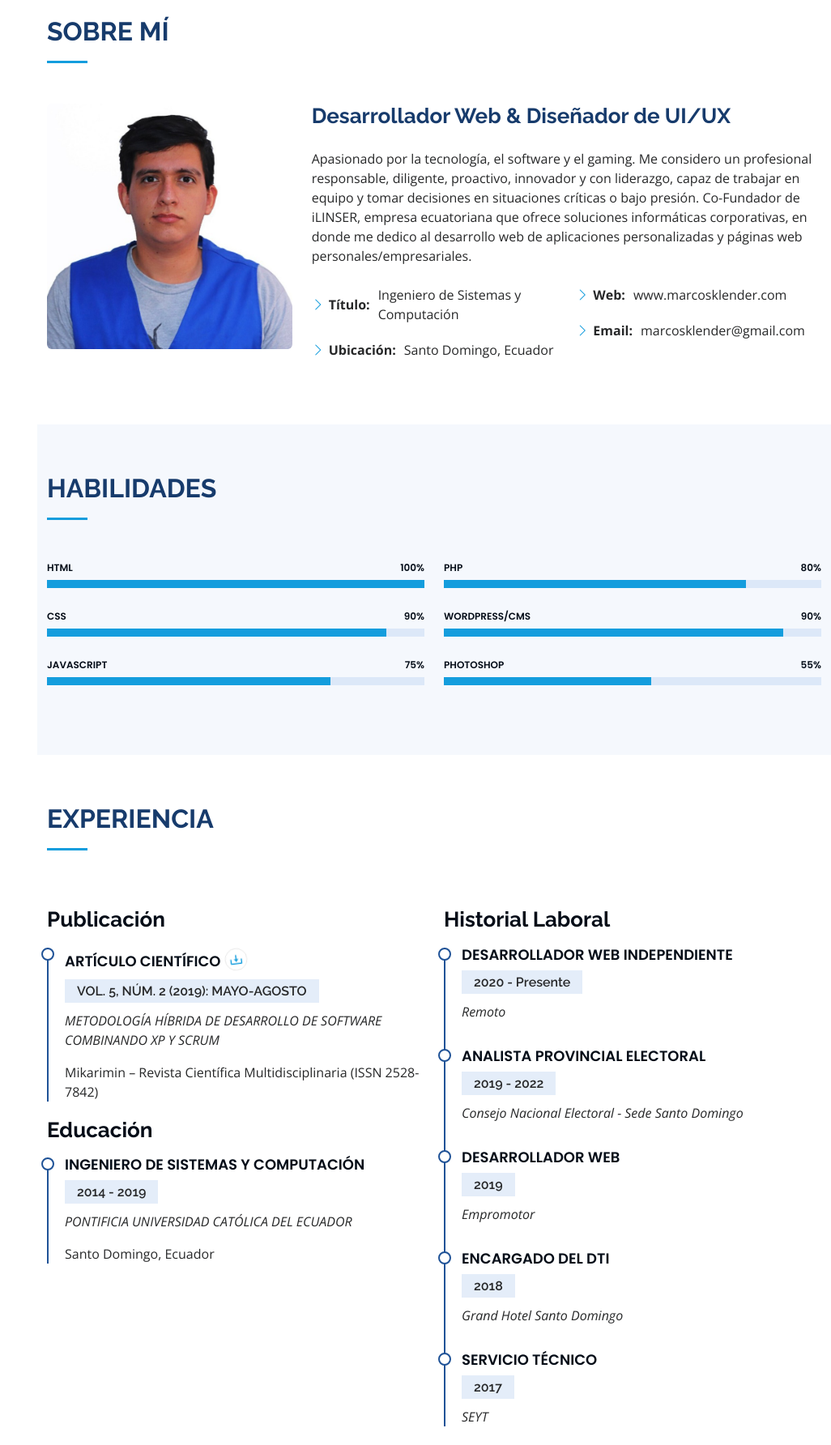
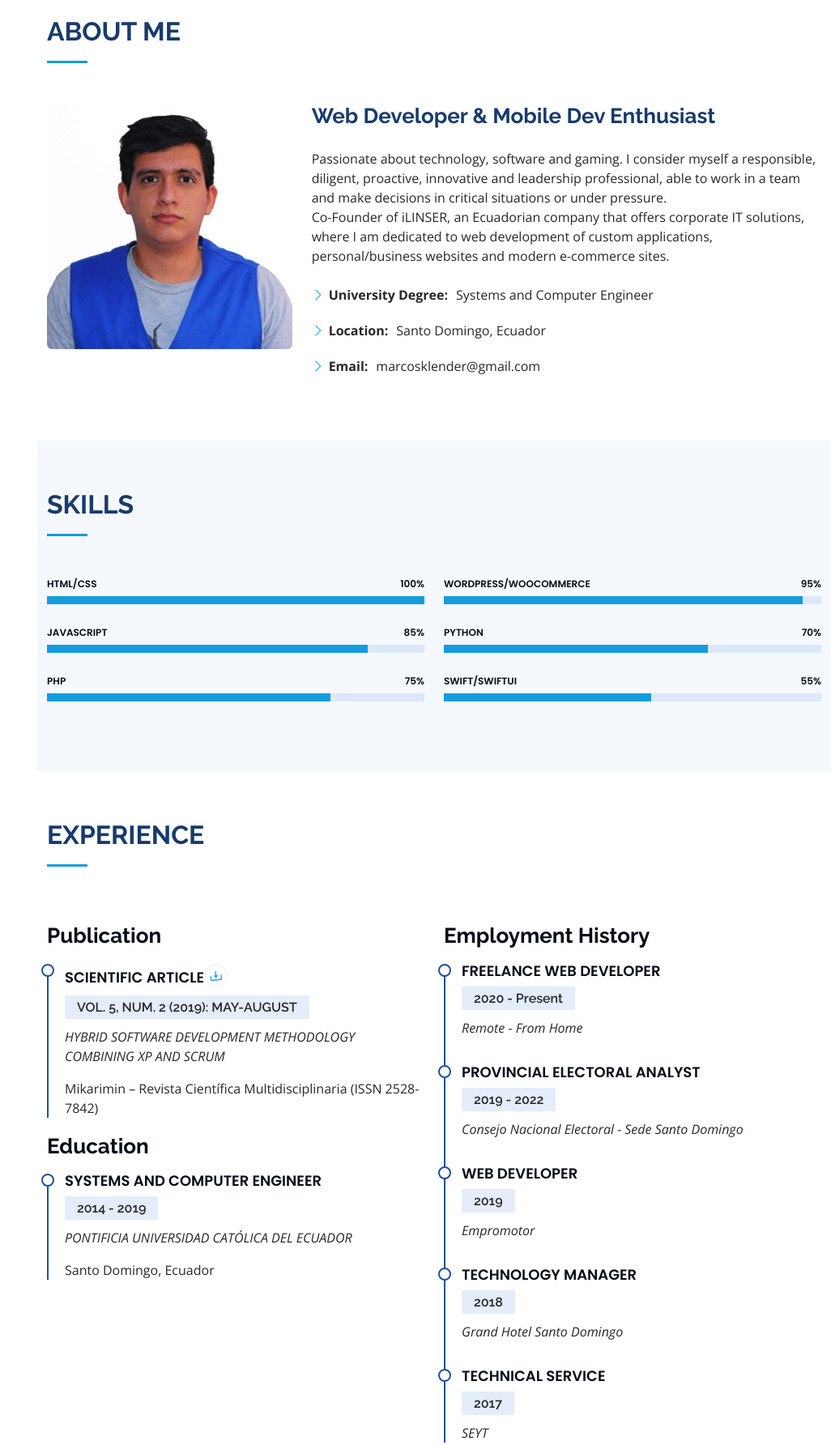
Before and after one commit to MarcosKlender/Portafolio, a plain HTML site: page index.html in a window 1280 px wide. Shown: the part 840-2624 px from the top of the page at 81% size, without its empty margins (254-1280 px from the left). Drawn offline with nearby package versions, Linux system fonts and the light colour scheme.

Commit message:
Website translated. Bug fixes.

```diff
--- a/index.html
+++ b/index.html
@@ -1,12 +1,12 @@
 <!DOCTYPE html>
-<html lang="es">
+<html lang="en">
 
 <head>
   <meta charset="utf-8">
   <meta content="width=device-width, initial-scale=1.0" name="viewport">
 
-  <title>MarcosKlender - Portafolio</title>
-  <meta content="Portafolio personal de Klender Carrasco" name="description">
+  <title>MarcosKlender</title>
+  <meta content="Personal portfolio by Klender Carrasco" name="description">
   <meta name="theme-color" content="#040b14">
 
   <!-- Favicons -->
@@ -55,17 +55,17 @@
 
       <nav id="navbar" class="nav-menu navbar">
         <ul>
-          <li><a href="#hero" class="nav-link scrollto active"><i class="bx bx-home"></i> <span>INICIO</span></a></li>
-          <li><a href="#about" class="nav-link scrollto"><i class="bx bx-user"></i> <span>SOBRE MÍ</span></a></li>
-          <li><a href="#skills" class="nav-link scrollto"><i class="bx bx-code-block"></i> <span>HABILIDADES</span></a>
+          <li><a href="#hero" class="nav-link scrollto active"><i class="bx bx-home"></i> <span>HOME</span></a></li>
+          <li><a href="#about" class="nav-link scrollto"><i class="bx bx-user"></i> <span>ABOUT ME</span></a></li>
+          <li><a href="#skills" class="nav-link scrollto"><i class="bx bx-code-block"></i> <span>SKILLS</span></a>
           </li>
-          <li><a href="#resume" class="nav-link scrollto"><i class='bx bx-spreadsheet'></i> <span>EXPERIENCIA</span></a>
+          <li><a href="#resume" class="nav-link scrollto"><i class='bx bx-spreadsheet'></i> <span>EXPERIENCE</span></a>
           </li>
-          <!-- <li><a href="#services" class="nav-link scrollto"><i class="bx bx-briefcase"></i> <span>SERVICIOS</span></a>
+          <!-- <li><a href="#services" class="nav-link scrollto"><i class="bx bx-briefcase"></i> <span>SERVICES</span></a>
           </li> -->
-          <li><a href="#portfolio" class="nav-link scrollto"><i class="bx bx-briefcase"></i> <span>PORTAFOLIO</span></a>
+          <li><a href="#portfolio" class="nav-link scrollto"><i class="bx bx-briefcase"></i> <span>PORTFOLIO</span></a>
           </li>
-          <li><a href="#contact" class="nav-link scrollto"><i class="bx bx-envelope"></i> <span>CONTACTO</span></a></li>
+          <li><a href="#contact" class="nav-link scrollto"><i class="bx bx-envelope"></i> <span>CONTACT</span></a></li>
         </ul>
       </nav>
     </div>
@@ -76,7 +76,8 @@
   <section id="hero" class="d-flex flex-column justify-content-center align-items-center">
     <div class="hero-container" data-aos="fade-in">
       <h1>Klender Carrasco</h1>
-      <p><span class="typed" data-typed-items="Ingeniero, Desarrollador, Emprendedor, Asesor"></span></p>
+      <p><span class="typed"
+          data-typed-items="Systems Engineer, Web Developer, Mobile Dev Enthusiast, Technological Advisor"></span></p>
     </div>
   </section>
   <!-- End Hero -->
@@ -88,7 +89,7 @@
       <div class="container">
 
         <div class="section-title">
-          <h2>SOBRE MÍ</h2>
+          <h2>ABOUT ME</h2>
         </div>
 
         <div class="row">
@@ -96,26 +97,22 @@
             <img src="assets/img/profile-img.png" class="img-fluid rounded" alt="">
           </div>
           <div class="col-lg-8 pt-4 pt-lg-0 content" data-aos="fade-left">
-            <h3>Desarrollador Web &amp; Diseñador de UI/UX</h3>
-            <p class="my-4">Apasionado por la tecnología, el software y el gaming. Me considero un profesional
-              responsable, diligente, proactivo, innovador y con liderazgo, capaz de trabajar en equipo y tomar
-              decisiones en situaciones críticas o bajo presión.
-              Co-Fundador de iLINSER, empresa ecuatoriana que ofrece soluciones informáticas corporativas, en donde me
-              dedico al desarrollo web de aplicaciones personalizadas y páginas web personales/empresariales.</p>
+            <h3>Web Developer &amp; Mobile Dev Enthusiast</h3>
+            <p class="my-4">Passionate about technology, software and gaming. I consider myself a responsible, diligent,
+              proactive, innovative and leadership professional, able to work in a team and make decisions in critical
+              situations
+              or under pressure. <br> Co-Founder of iLINSER, an Ecuadorian company that offers corporate IT solutions,
+              where I am
+              dedicated to web development of custom applications, personal/business websites and modern e-commerce
+              sites.</p>
             <div class="row">
-              <div class="col-lg-6">
+              <div class="col-lg-12">
                 <ul>
-                  <li><i class="bi bi-chevron-right"></i> <strong>Título:</strong> <span>Ingeniero de Sistemas y
-                      Computación</span></li>
-                  <li><i class="bi bi-chevron-right"></i> <strong>Ubicación:</strong> <span>Santo Domingo,
-                      Ecuador</span></li>
-                </ul>
-              </div>
-              <div class="col-lg-6">
-                <ul>
-                  <li><i class="bi bi-chevron-right"></i> <strong>Web:</strong> <span>www.marcosklender.com</span></li>
+                  <li><i class="bi bi-chevron-right"></i> <strong>University Degree:</strong> <span>Systems and Computer
+                      Engineer</span></li>
+                  <li><i class="bi bi-chevron-right"></i> <strong>Location:</strong> <span>Santo Domingo, Ecuador</span>
+                  </li>
                   <li><i class="bi bi-chevron-right"></i> <strong>Email:</strong> <span>marcosklender@gmail.com</span>
-                  </li>
                 </ul>
               </div>
             </div>
@@ -131,7 +128,7 @@
       <div class="container">
 
         <div class="section-title">
-          <h2>HABILIDADES</h2>
+          <h2>SKILLS</h2>
         </div>
 
         <div class="row skills-content">
@@ -139,7 +136,7 @@
           <div class="col-lg-6" data-aos="fade-up">
 
             <div class="progress">
-              <span class="skill">HTML <i class="val">100%</i></span>
+              <span class="skill">HTML/CSS <i class="val">100%</i></span>
               <div class="progress-bar-wrap">
                 <div class="progress-bar" role="progressbar" aria-valuenow="100" aria-valuemin="0" aria-valuemax="100">
                 </div>
@@ -147,15 +144,15 @@
             </div>
 
             <div class="progress">
-              <span class="skill">CSS <i class="val">90%</i></span>
+              <span class="skill">JavaScript <i class="val">85%</i></span>
               <div class="progress-bar-wrap">
-                <div class="progress-bar" role="progressbar" aria-valuenow="90" aria-valuemin="0" aria-valuemax="100">
+                <div class="progress-bar" role="progressbar" aria-valuenow="85" aria-valuemin="0" aria-valuemax="100">
                 </div>
               </div>
             </div>
 
             <div class="progress">
-              <span class="skill">JavaScript <i class="val">75%</i></span>
+              <span class="skill">PHP <i class="val">75%</i></span>
               <div class="progress-bar-wrap">
                 <div class="progress-bar" role="progressbar" aria-valuenow="75" aria-valuemin="0" aria-valuemax="100">
                 </div>
@@ -167,23 +164,23 @@
           <div class="col-lg-6" data-aos="fade-up" data-aos-delay="100">
 
             <div class="progress">
-              <span class="skill">PHP <i class="val">80%</i></span>
+              <span class="skill">WordPress/WooCommerce <i class="val">95%</i></span>
               <div class="progress-bar-wrap">
-                <div class="progress-bar" role="progressbar" aria-valuenow="80" aria-valuemin="0" aria-valuemax="100">
+                <div class="progress-bar" role="progressbar" aria-valuenow="95" aria-valuemin="0" aria-valuemax="100">
                 </div>
               </div>
             </div>
 
             <div class="progress">
-              <span class="skill">WordPress/CMS <i class="val">90%</i></span>
+              <span class="skill">Python <i class="val">70%</i></span>
               <div class="progress-bar-wrap">
-                <div class="progress-bar" role="progressbar" aria-valuenow="90" aria-valuemin="0" aria-valuemax="100">
+                <div class="progress-bar" role="progressbar" aria-valuenow="70" aria-valuemin="0" aria-valuemax="100">
                 </div>
               </div>
             </div>
 
             <div class="progress">
-              <span class="skill">Photoshop <i class="val">55%</i></span>
+              <span class="skill">Swift/SwiftUI <i class="val">55%</i></span>
               <div class="progress-bar-wrap">
                 <div class="progress-bar" role="progressbar" aria-valuenow="55" aria-valuemin="0" aria-valuemax="100">
                 </div>
@@ -200,52 +197,51 @@
       <div class="container">
 
         <div class="section-title">
-          <h2>EXPERIENCIA</h2>
+          <h2>EXPERIENCE</h2>
         </div>
         <div class="row">
           <div class="col-lg-6" data-aos="fade-up">
-            <h3 class="resume-title">Publicación</h3>
+            <h3 class="resume-title">Publication</h3>
             <div class="resume-item pb-0">
-              <h4>Artículo Científico <a
-                  href="http://45.238.216.13/ojs/index.php/mikarimin/article/download/1233/814"><i
+              <h4>Scientific Article<a href="http://45.238.216.13/ojs/index.php/mikarimin/article/download/1233/814"><i
                     class='bx bx-download bx-tada bx-border-circle'></i></a></h4>
-              <h5>VOL. 5, NÚM. 2 (2019): MAYO-AGOSTO</h5>
-              <p><em>METODOLOGÍA HÍBRIDA DE DESARROLLO DE SOFTWARE COMBINANDO XP Y SCRUM</em></p>
+              <h5>VOL. 5, NUM. 2 (2019): MAY-AUGUST</h5>
+              <p><em>HYBRID SOFTWARE DEVELOPMENT METHODOLOGY COMBINING XP AND SCRUM</em></p>
               <p>Mikarimin – Revista Científica Multidisciplinaria (ISSN 2528-7842)</p>
             </div>
 
-            <h3 class="resume-title">Educación</h3>
+            <h3 class="resume-title">Education</h3>
             <div class="resume-item">
-              <h4>Ingeniero de Sistemas y Computación</h4>
+              <h4>Systems and Computer Engineer</h4>
               <h5>2014 - 2019</h5>
               <p><em>PONTIFICIA UNIVERSIDAD CATÓLICA DEL ECUADOR</em></p>
               <p>Santo Domingo, Ecuador</p>
             </div>
           </div>
           <div class="col-lg-6" data-aos="fade-up" data-aos-delay="100">
-            <h3 class="resume-title">Historial Laboral</h3>
+            <h3 class="resume-title">Employment History</h3>
             <div class="resume-item">
-              <h4>Desarrollador Web Independiente</h4>
-              <h5>2020 - Presente</h5>
-              <p><em>Remoto</em></p>
+              <h4>Freelance Web Developer</h4>
+              <h5>2020 - Present</h5>
+              <p><em>Remote - From Home</em></p>
             </div>
             <div class="resume-item">
-              <h4>Analista Provincial Electoral</h4>
+              <h4>Provincial Electoral Analyst</h4>
               <h5>2019 - 2022</h5>
               <p><em>Consejo Nacional Electoral - Sede Santo Domingo</em></p>
             </div>
             <div class="resume-item">
-              <h4>Desarrollador Web</h4>
+              <h4>Web Developer</h4>
               <h5>2019</h5>
               <p><em>Empromotor</em></p>
             </div>
             <div class="resume-item">
-              <h4>Encargado del DTI</h4>
+              <h4>Technology Manager</h4>
               <h5>2018</h5>
               <p><em>Grand Hotel Santo Domingo</em></p>
             </div>
             <div class="resume-item">
-              <h4>Servicio Técnico</h4>
+              <h4>Technical Service</h4>
               <h5>2017</h5>
               <p><em>SEYT</em></p>
             </div>
@@ -300,18 +296,19 @@
       <div class="container">
 
         <div class="section-title">
-          <h2>PORTAFOLIO</h2>
-          <p>Aquí encontrarás parte de los proyectos en los que he trabajado. Utiliza el filtro de abajo para ordenarlos
-            por categoría.</p>
+          <h2>PORTFOLIO</h2>
+          <p class="text-center">Use the filter below to see the different projects I have worked on, you can also
+            enlarge the images and go directly to the websites.</p>
         </div>
 
         <div class="row" data-aos="fade-up">
           <div class="col-lg-12 d-flex justify-content-center">
             <ul id="portfolio-flters">
-              <li data-filter="*" class="filter-active">Todos</li>
+              <li data-filter="*" class="filter-active">All</li>
               <li data-filter=".filter-personal">Personal</li>
-              <li data-filter=".filter-enterprise">Empresarial</li>
-              <li data-filter=".filter-store">Tienda</li>
+              <li data-filter=".filter-business">Business</li>
+              <li data-filter=".filter-store">E-Commerce</li>
+              <li data-filter=".filter-challenge">Challenges</li>
             </ul>
           </div>
         </div>
@@ -372,7 +369,21 @@
             </div>
           </div>
 
-          <div class="col-lg-4 col-md-6 portfolio-item filter-enterprise">
+          <div class="col-lg-4 col-md-6 portfolio-item filter-business">
+            <div class="portfolio-wrap">
+              <img src="assets/img/portfolio/portfolio-5.png" class="img-fluid" alt="">
+              <div class="portfolio-links">
+                <a href="assets/img/portfolio/portfolio-5.png" data-gallery="portfolioGallery"
+                  class="portfolio-lightbox"
+                  title="MagisTVEC.com - Web corporativa destinada a la venta de membresías de MagisTV en Ecuador."><i
+                    class="bx bx-plus"></i></a>
+                <a href="https://magistvec.github.io" title="Abrir Página" target="_blank"><i
+                    class="bx bx-link"></i></a>
+              </div>
+            </div>
+          </div>
+
+          <div class="col-lg-4 col-md-6 portfolio-item filter-challenge">
             <div class="portfolio-wrap">
               <img src="assets/img/portfolio/portfolio-5.png" class="img-fluid" alt="">
               <div class="portfolio-links">
@@ -397,9 +408,7 @@
       <div class="container">
 
         <div class="section-title">
-          <h2>CONTACTO</h2>
-          <p>¿Tienes alguna duda? Ponte en contacto conmigo, sin compromiso, usando cualquiera de mis redes sociales.
-          </p>
+          <h2>CONTACT</h2>
         </div>
 
         <div class="info container" data-aos="fade-up">
```
